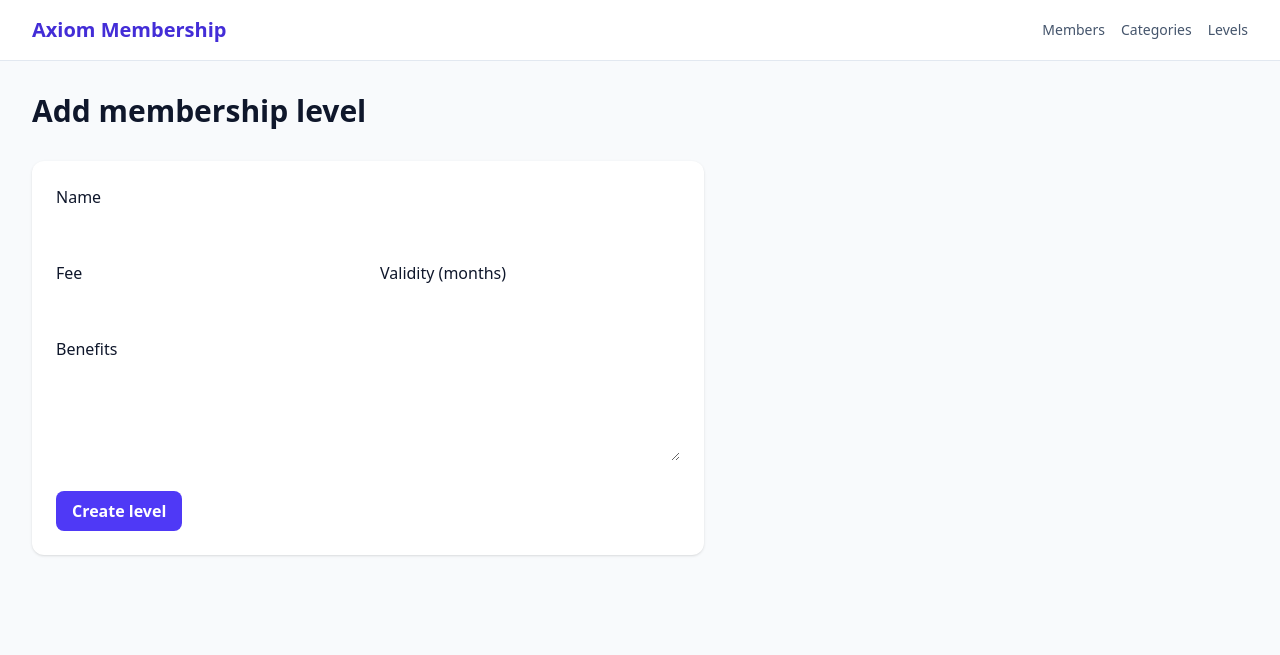
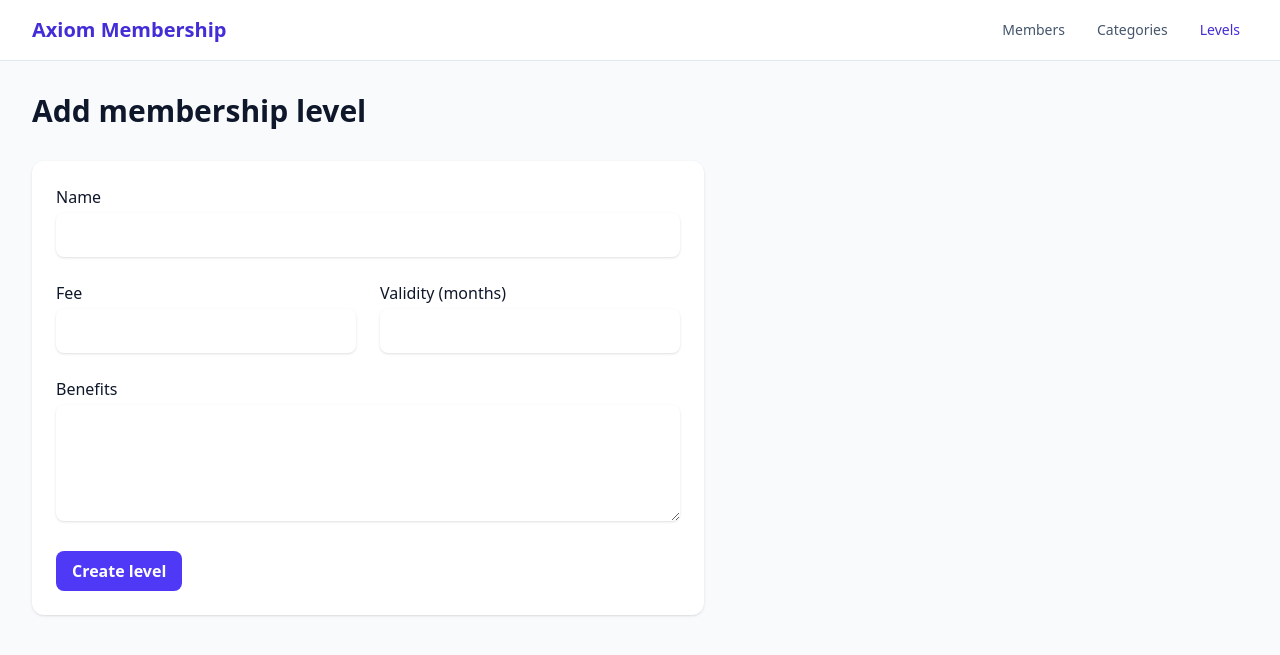
Before and after one commit to PipoyBabu/e-learning_platform, a Laravel app: page /levels/create in a window 1280 px wide. Shown: the top 655 px of the page. Run offline with Laravel 12, Linux system fonts and the light colour scheme; style sheets or scripts are compiled from the project's sources.

Commit message:
5:29 - Verification of functionalities of CRUD and UI aspects

```diff
--- a/educationalPlatform/resources/views/categories/form.blade.php
+++ b/educationalPlatform/resources/views/categories/form.blade.php
@@ -1,4 +1,4 @@
 @csrf
-<div><label class="font-medium">Name</label><input name="name" value="{{ old('name', $category->name ?? '') }}" class="mt-1 w-full rounded-lg border-slate-300" required></div>
-<div><label class="font-medium">Description</label><textarea name="description" rows="4" class="mt-1 w-full rounded-lg border-slate-300">{{ old('description', $category->description ?? '') }}</textarea></div>
+<div><label class="font-medium">Name</label><input name="name" value="{{ old('name', $category->name ?? '') }}" class="mt-1 w-full rounded-lg border-slate-300 px-3 py-2.5 shadow-sm focus:border-indigo-500 focus:ring-2 focus:ring-indigo-200" required></div>
+<div><label class="font-medium">Description</label><textarea name="description" rows="4" class="mt-1 w-full rounded-lg border-slate-300 px-3 py-2.5 shadow-sm focus:border-indigo-500 focus:ring-2 focus:ring-indigo-200">{{ old('description', $category->description ?? '') }}</textarea></div>
 <button class="rounded-lg bg-indigo-600 px-4 py-2 font-semibold text-white hover:bg-indigo-700">{{ $buttonText }}</button>
--- a/educationalPlatform/resources/views/layouts/app.blade.php
+++ b/educationalPlatform/resources/views/layouts/app.blade.php
@@ -11,9 +11,9 @@
         <div class="mx-auto flex max-w-7xl flex-wrap items-center justify-between gap-4 px-4 py-4 sm:px-6 lg:px-8">
             <a href="{{ route('members.index') }}" class="text-xl font-bold text-indigo-700">Axiom Membership</a>
             <div class="flex flex-wrap gap-4 text-sm font-medium">
-                <a href="{{ route('members.index') }}" class="text-slate-600 hover:text-indigo-700">Members</a>
-                <a href="{{ route('categories.index') }}" class="text-slate-600 hover:text-indigo-700">Categories</a>
-                <a href="{{ route('levels.index') }}" class="text-slate-600 hover:text-indigo-700">Levels</a>
+                <a href="{{ route('members.index') }}" class="{{ request()->routeIs('members.*') ? 'text-indigo-700' : 'text-slate-600' }} rounded-md px-2 py-1 hover:bg-indigo-50 hover:text-indigo-700">Members</a>
+                <a href="{{ route('categories.index') }}" class="{{ request()->routeIs('categories.*') ? 'text-indigo-700' : 'text-slate-600' }} rounded-md px-2 py-1 hover:bg-indigo-50 hover:text-indigo-700">Categories</a>
+                <a href="{{ route('levels.index') }}" class="{{ request()->routeIs('levels.*') ? 'text-indigo-700' : 'text-slate-600' }} rounded-md px-2 py-1 hover:bg-indigo-50 hover:text-indigo-700">Levels</a>
             </div>
         </div>
     </nav>
--- a/educationalPlatform/resources/views/levels/form.blade.php
+++ b/educationalPlatform/resources/views/levels/form.blade.php
@@ -1,5 +1,5 @@
 @csrf
-<div><label class="font-medium">Name</label><input name="name" value="{{ old('name', $level->name ?? '') }}" class="mt-1 w-full rounded-lg border-slate-300" required></div>
-<div class="grid gap-6 sm:grid-cols-2"><div><label class="font-medium">Fee</label><input type="number" step="0.01" min="0" name="fee" value="{{ old('fee', $level->fee ?? '') }}" class="mt-1 w-full rounded-lg border-slate-300" required></div><div><label class="font-medium">Validity (months)</label><input type="number" min="1" name="validity_months" value="{{ old('validity_months', $level->validity_months ?? '') }}" class="mt-1 w-full rounded-lg border-slate-300" required></div></div>
-<div><label class="font-medium">Benefits</label><textarea name="benefits" rows="4" class="mt-1 w-full rounded-lg border-slate-300">{{ old('benefits', $level->benefits ?? '') }}</textarea></div>
+<div><label class="font-medium">Name</label><input name="name" value="{{ old('name', $level->name ?? '') }}" class="mt-1 w-full rounded-lg border-slate-300 px-3 py-2.5 shadow-sm focus:border-indigo-500 focus:ring-2 focus:ring-indigo-200" required></div>
+<div class="grid gap-6 sm:grid-cols-2"><div><label class="font-medium">Fee</label><input type="number" step="0.01" min="0" name="fee" value="{{ old('fee', $level->fee ?? '') }}" class="mt-1 w-full rounded-lg border-slate-300 px-3 py-2.5 shadow-sm focus:border-indigo-500 focus:ring-2 focus:ring-indigo-200" required></div><div><label class="font-medium">Validity (months)</label><input type="number" min="1" name="validity_months" value="{{ old('validity_months', $level->validity_months ?? '') }}" class="mt-1 w-full rounded-lg border-slate-300 px-3 py-2.5 shadow-sm focus:border-indigo-500 focus:ring-2 focus:ring-indigo-200" required></div></div>
+<div><label class="font-medium">Benefits</label><textarea name="benefits" rows="4" class="mt-1 w-full rounded-lg border-slate-300 px-3 py-2.5 shadow-sm focus:border-indigo-500 focus:ring-2 focus:ring-indigo-200">{{ old('benefits', $level->benefits ?? '') }}</textarea></div>
 <button class="rounded-lg bg-indigo-600 px-4 py-2 font-semibold text-white hover:bg-indigo-700">{{ $buttonText }}</button>
```
Also changed, not shown: educationalPlatform/resources/views/members/form.blade.php (+1 -1 lines), educationalPlatform/resources/views/members/index.blade.php (+1 -1 lines).
